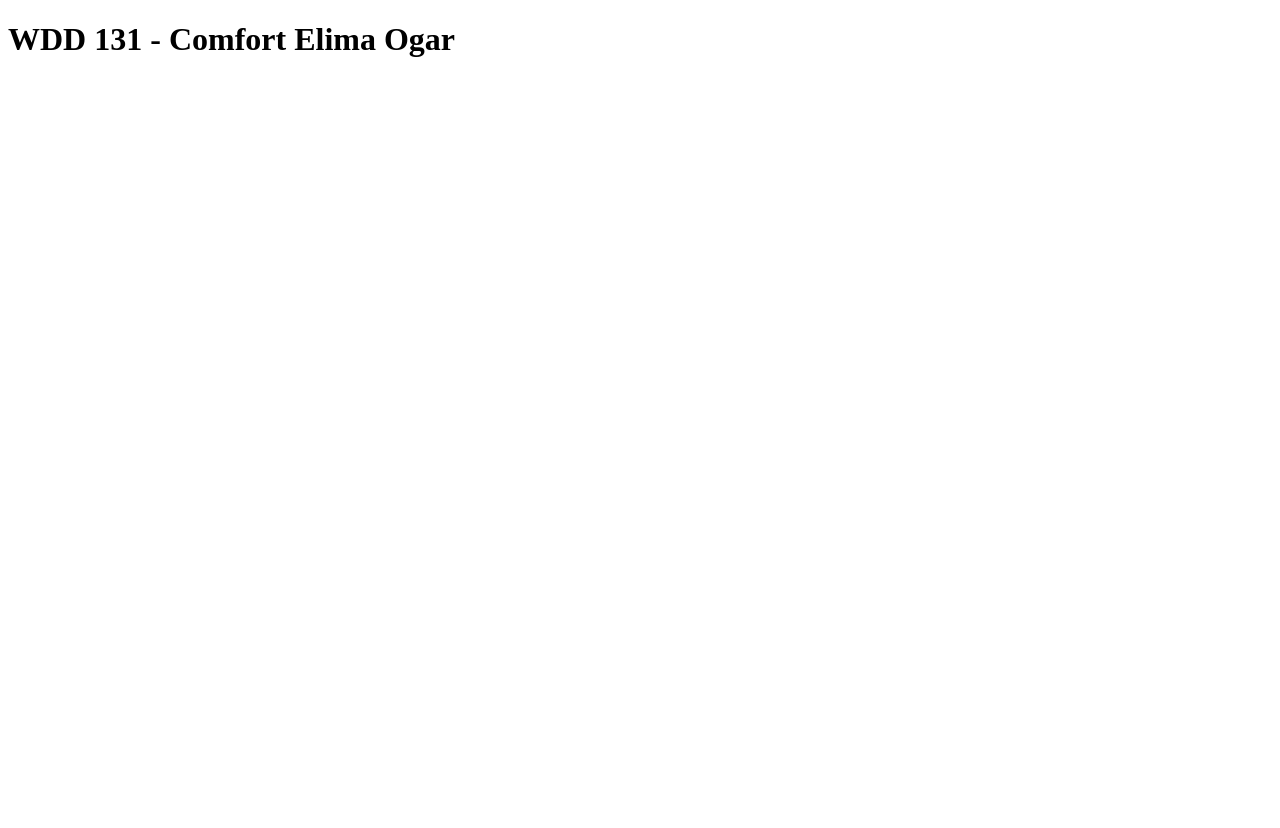
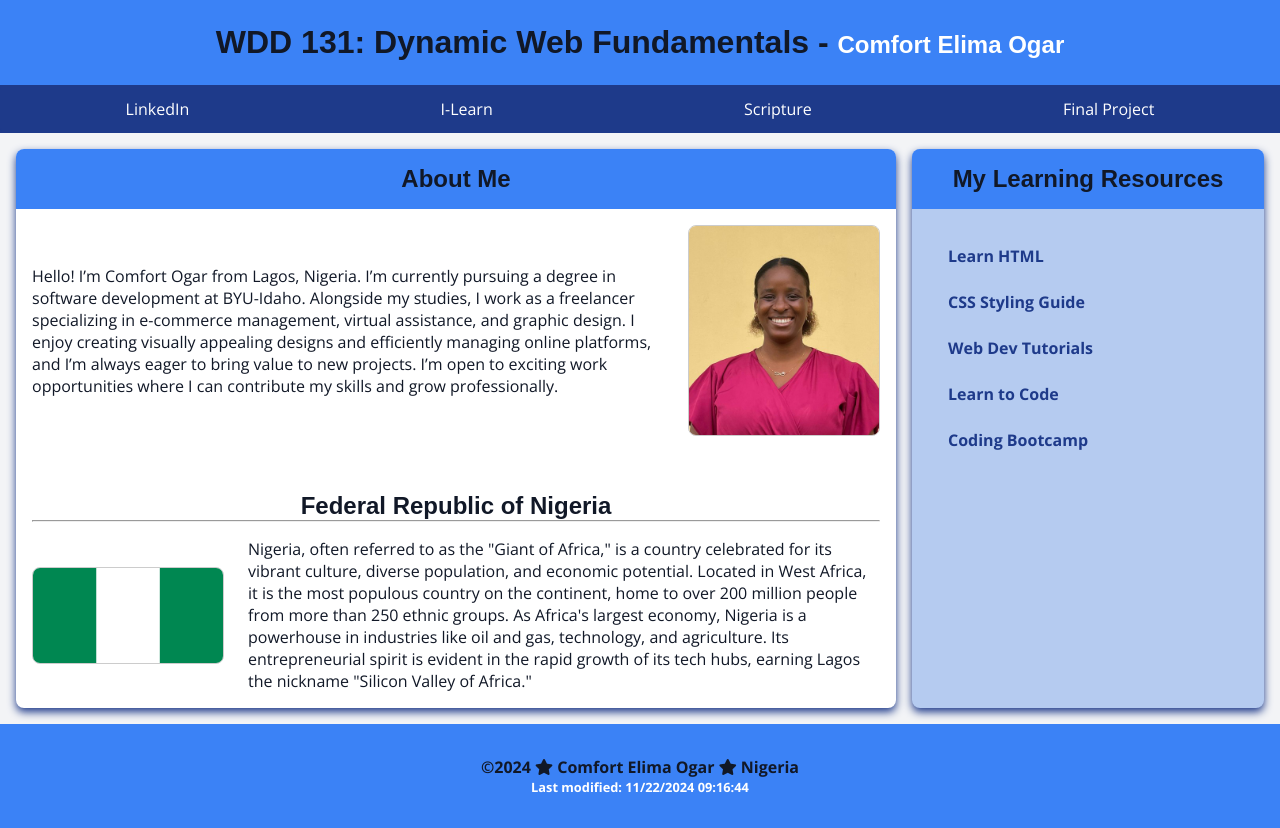
Before and after one commit to Elimaiq/wdd131, a plain HTML site: page index.html in a window 1280 px wide. Before the commit the page ends 800 px from the top, so only its background shows below. Drawn offline with nearby package versions, Linux system fonts and the light colour scheme; a web font is replaced by a local one.

Commit message:
Home Page

```diff
--- a/index.html
+++ b/index.html
@@ -3,9 +3,71 @@
 <head>
     <meta charset="UTF-8">
     <meta name="viewport" content="width=device-width, initial-scale=1.0">
-    <title>Document</title>
+    <title>WDD 131 - Dynamic Web Fundamentals - Comfort Elima Ogar</title>
+    <meta name="description" content="WDD 131 - Dynamic Web Fundamentals by Comfort Elima Ogar.
+        Home page including links to my LinkedIn profile, scriptures, course final project, and info about me.">
+    <meta name="author" content="Comfort Elima Ogar">
+    <link rel="stylesheet" href="styles/base.css">
+    <link rel="stylesheet" href="https://cdnjs.cloudflare.com/ajax/libs/font-awesome/5.15.3/css/all.min.css">
+    <script src="scripts/getdates.js" defer></script>
 </head>
 <body>
-    <h1>WDD 131 - Comfort Elima Ogar</h1>
+    <header>
+        <h1>WDD 131: Dynamic Web Fundamentals - <span class="name">Comfort Elima Ogar</span></h1>
+        <nav class="navigation">
+            <ul>
+                <li><a href="https://www.linkedin.com/in/comfort-elima-ogar/">LinkedIn</a></li>
+                <li><a href="https://byui.instructure.com/">I-Learn</a></li>
+                <li><a href="https://www.churchofjesuschrist.org/study/scriptures/ot/isa/41?lang=eng&id=10#p10">Scripture</a></li>
+                <li><a href="#">Final Project</a></li>
+            </ul>
+        </nav>
+    </header>
+    <main>
+        <section class="card card1">
+            <h2 class="cardheader">About Me</h2>
+            <div class="about-me">
+                <p>Hello! I’m Comfort Ogar from Lagos, Nigeria. I’m currently pursuing a degree in software development at BYU-Idaho.
+                    Alongside my studies, I work as a freelancer specializing in e-commerce management, virtual assistance,
+                    and graphic design. I enjoy creating visually appealing designs and efficiently managing online platforms,
+                    and I’m always eager to bring value to new projects. I’m open to exciting work opportunities where I
+                    can contribute my skills and grow professionally.</p>
+                <img src="images/my-photo.jpg" alt="My Photo" />
+            </div>
+
+            <h2>Federal Republic of Nigeria</h2>
+            <hr>
+            <div class="country">
+                <img src="images/nigerian-flag.png" alt="Nigerian Flag" title="Official flag of Nigeria" />
+                <p>Nigeria, often referred to as the "Giant of Africa," is a country celebrated for its vibrant culture,
+                    diverse population, and economic potential. Located in West Africa, it is the most populous country on the
+                    continent, home to over 200 million people from more than 250 ethnic groups.
+
+                    As Africa's largest economy, Nigeria is a powerhouse in industries like oil and gas, technology, and agriculture.
+                     Its entrepreneurial spirit is evident in the rapid growth of its tech hubs, earning Lagos the nickname
+                     "Silicon Valley of Africa."
+
+                </p>
+            </div>
+        </section>
+
+        <section class="card card2">
+            <h2 class="cardheader">My Learning Resources</h2>
+            <ul>
+                <li><a href="https://developer.mozilla.org/en-US/docs/Web/HTML">Learn HTML</a></li>
+                <li><a href="https://developer.mozilla.org/en-US/docs/Web/CSS">CSS Styling Guide</a></li>
+                <li><a href="https://www.w3schools.com/">Web Dev Tutorials</a></li>
+                <li><a href="https://www.codecademy.com/">Learn to Code</a></li>
+                <li><a href="https://www.freecodecamp.org/">Coding Bootcamp</a></li>
+            </ul>
+        </section>
+    </main>
+    <footer>
+        <p>
+            &copy;<span id="currentyear"></span>
+            <i class="fa fa-star"></i> Comfort Elima Ogar <i class="fa fa-star"></i> Nigeria
+        </p>
+        <p id="lastModified"></p>
+    </footer>
 </body>
 </html>
--- /dev/null
+++ b/scripts/getdates.js
@@ -0,0 +1,5 @@
+// Populate current year
+document.getElementById('currentyear').textContent = new Date().getFullYear();
+
+// Populate last modified date
+document.getElementById('lastModified').textContent = `Last modified: ${document.lastModified}`;
--- /dev/null
+++ b/styles/base.css
@@ -0,0 +1,217 @@
+@import url('https://fonts.googleapis.com/css2?family=Open+Sans:ital,wght@0,300..800;1,300..800&family=Sour+Gummy:ital,wght@0,100..900;1,100..900&display=swap');
+
+/* Color scheme:
+background-color: #ffffff (white)
+header/footer color: #3b82f6 (soft blue)
+navigation color: #1e3a8a (dark blue)
+right-sidebar color: #b5cbf0 (light blue tint)
+text-color: #111827 (dark gray)
+*/
+* {
+    box-sizing: border-box;
+    margin: 0;
+    padding: 0;
+}
+
+body {
+    margin: 0;
+    padding: 0;
+    display: grid;
+    height: 100vh;
+    color: #111827;
+    background-color: #f3f4f6;
+    font-family: 'Open Sans', sans-serif;
+    grid-template-rows: auto 1fr auto;
+    /*creates 3 rows*/
+}
+
+h1,
+h2,
+h3,
+h4,
+h5,
+h6 {
+    font-family: 'Sour Gummy', 'Arial', sans-serif;
+}
+
+header {
+    background: #3b82f6;
+    grid-column: 1 / 3;
+}
+
+header h1 {
+    color: #111827;
+    padding: 1.5rem 1rem;
+    text-align: center;
+    /*Add padding to top/bottom and sides*/
+    margin: 0;
+}
+.name {
+    color: #ffffff;
+    font-size: 1.5rem;
+}
+
+main {
+    grid-column: 1 / 3;
+    display: grid;
+    /*Creates a nested grid inside main for card 1 & 2*/
+    grid-template-columns: 2.5fr 1fr;
+    /*Sets the column template for card 1 & 2*/
+    gap: 1rem;
+    padding: 1rem;
+    /*add padding to keep content away from edges*/
+}
+
+.card {
+    padding: 1rem;
+    border-radius: 8px;
+    box-shadow: 0 4px 8px #1e3a8a;
+    overflow: hidden;
+    /* Keep border-radius while allowing header to extend to edges */
+}
+
+.card1 {
+    background: #ffffff;
+    grid-column: 1 / 2;
+}
+
+.card2 {
+    background: #b5cbf0;
+    grid-column: 2 / 3;
+}
+.card2 ul {
+    list-style: none;
+    padding: 0.5rem;
+}
+.card2 a {
+    display: block;
+    text-decoration: none;
+    padding: 0.75rem;
+    color: #1e3a8a;
+    font-weight: 700;
+    border-radius: 0.3rem;
+}
+.card2 a:hover {
+    background-color: #1e3a8a;
+    color: #ffffff;
+}
+/*Make side navigation responsive*/
+@media (max-width: 650px) {
+    main {
+        grid-template: auto auto / auto;
+    }
+    .card1, .card2 {
+        grid-column: 1 / 2; /* Place card2 below card1 */
+        width: 100%;
+    }
+    .card2 ul {
+        display: flex;
+        flex-direction: row;
+        flex-wrap: wrap;
+        gap: 1rem;
+        justify-content: center;
+    }
+
+    .card2 ul li {
+        margin: 0;
+    }
+}
+
+/*Card heading background color*/
+.cardheader {
+    background-color: #3b82f6;
+    margin: -1rem -1rem 1rem -1rem;
+    /* negative margin to override the card padding */
+    padding: 1rem;
+    text-align: center;
+}
+.card h2:nth-of-type(2) {
+    text-align: center;
+    margin-bottom: 0;
+    margin-top: 3.5rem;
+}
+
+/*Setting the grid for the about me and country*/
+.about-me,
+.country {
+    display: flex;
+    flex-wrap: wrap;
+    gap: 1.5rem;
+    align-items: center;
+}
+.about-me p,
+.country p {
+    flex: 2.5;
+    margin: 0;
+}
+.about-me img,
+.country img {
+    flex: 1;
+    max-width: 12rem;
+    height: auto;
+    object-fit: contain;
+}
+.country {
+    margin-top: 1rem;
+}
+img {
+    border: 1px double #ccc;
+    border-radius: 8px;
+}
+/*Responsive design for the images and paragraph*/
+@media (max-width: 768px) {
+    .about-me, .country {
+        flex-direction: column;
+    }
+    .about-me img, .country img {
+        width: 100%;
+    }
+}
+
+footer {
+    background: #3b82f6;
+    padding: 2rem;
+    text-align: center;
+    grid-column: 1 / 3;
+    font-weight: bold;
+}
+#lastModified {
+    font-size: 0.8rem;
+    color: #ffffff;
+}
+
+/*Styling the navigation*/
+.navigation ul {
+    display: flex;
+    background-color: #1e3a8a;
+    border-color: #1e3a8a;
+    align-items: center;
+    flex-wrap: wrap;
+    margin: 0;
+    padding: 0;
+}
+
+.navigation li {
+    list-style: none;
+    /*Removes default bullet point fron nav list*/
+    flex: 1 1 auto;
+    /*Nav items will shrink and grow depending on content size*/
+}
+
+.navigation a {
+    display: block;
+    /*makes every area of the navigation clickable*/
+    color: #ffffff;
+    padding: 0.75rem;
+    text-decoration: none;
+    /*Removed default underline*/
+    text-align: center;
+    border: 0.2px solid #1e3a8a;
+    border-radius: 5px;
+}
+
+.navigation a:hover {
+    font-weight: 700;
+    color: #1e3a8a;
+    background-color: #b5cbf0;
+}
```
Also changed, not shown: images/my-photo.jpg (added), images/nigerian-flag.png (added).
